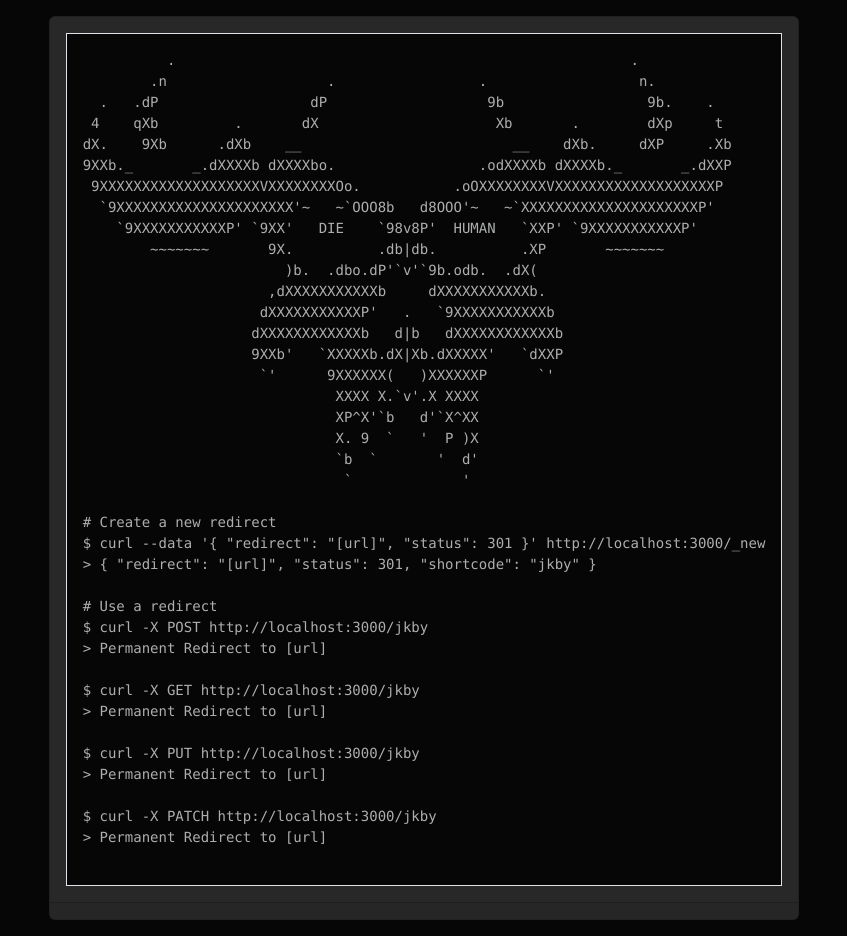
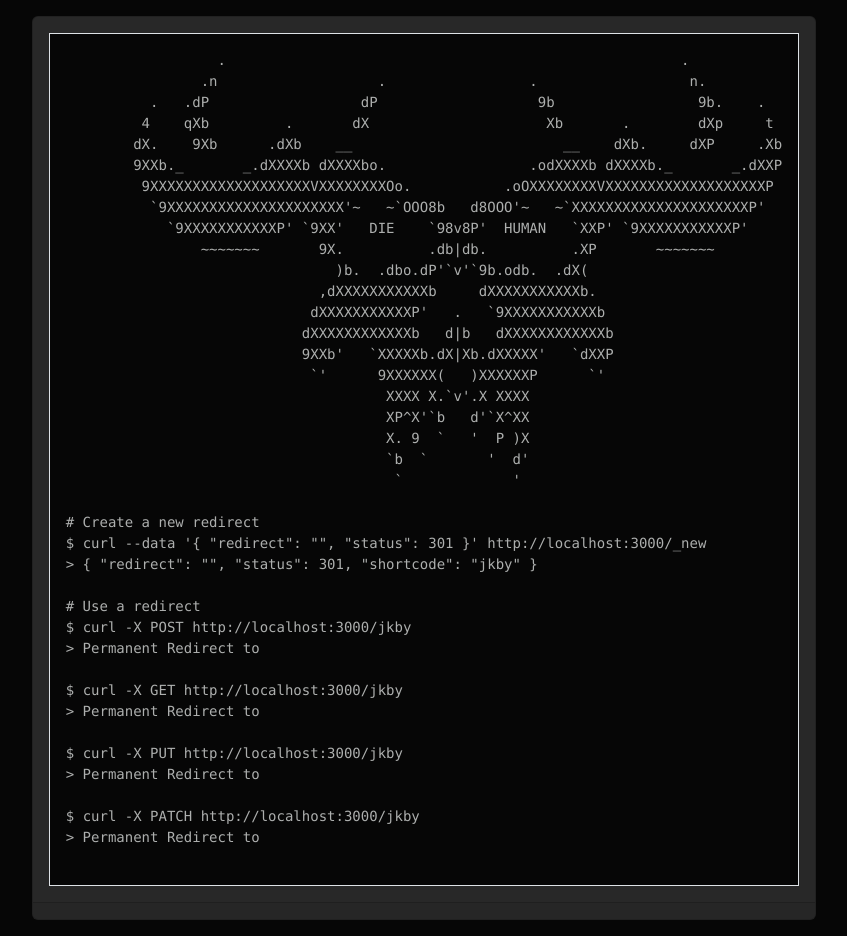
Before and after one commit to I-Am-Jakoby/jakoby.links, a Node server app: page / in a window 1280 px wide. Shown: the whole page, without its empty margins (216-1063 px from the left). Run offline with Node 20, Linux system fonts and the light colour scheme.

Commit message:
improve documentation

```diff
--- a/views/index.ejs
+++ b/views/index.ejs
@@ -32,21 +32,21 @@
                                        `             '
 
 # Create a new redirect
-$ <code>curl --data '{ "redirect": "[url]", "status": 301 }' <%= appRoot %>/_new</code>
-> { "redirect": "[url]", "status": 301, "shortcode": "jkby" }
+$ <code>curl --data '{ "redirect": "<%=website%>", "status": 301 }' <%= appRoot %>/_new</code>
+> { "redirect": "<%=website%>", "status": 301, "shortcode": "jkby" }
 
 # Use a redirect
 $ <code>curl -X POST <%= appRoot %>/jkby</code>
-> Permanent Redirect to [url]
+> Permanent Redirect to <%=website%>
 
 $ <code>curl -X GET <%= appRoot %>/jkby</code>
-> Permanent Redirect to [url]
+> Permanent Redirect to <%=website%>
 
 $ <code>curl -X PUT <%= appRoot %>/jkby</code>
-> Permanent Redirect to [url]
+> Permanent Redirect to <%=website%>
 
 $ <code>curl -X PATCH <%= appRoot %>/jkby</code>
-> Permanent Redirect to [url]
+> Permanent Redirect to <%=website%>
         </pre>
       </div>
       <div class="card-footer text-center">
```
Lines whose indentation alone changed are shown as unchanged.
